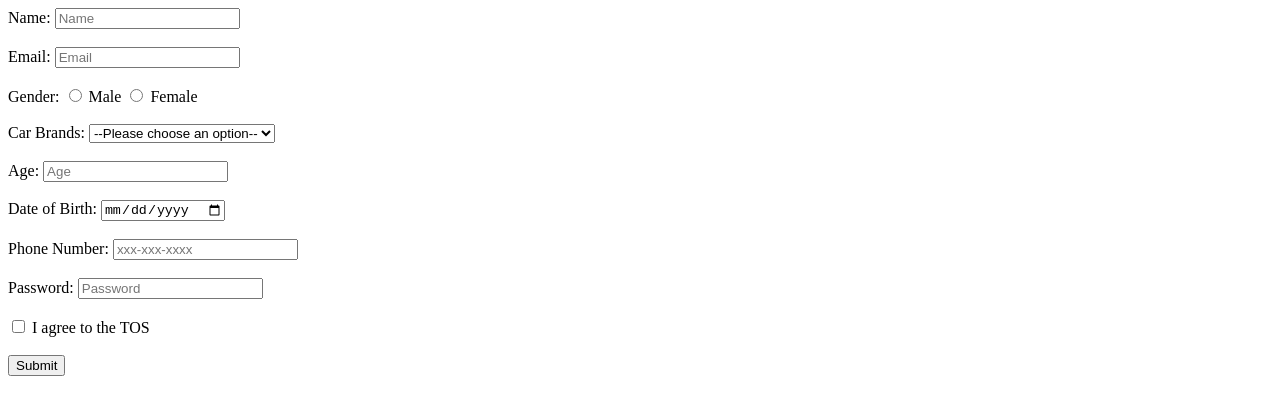
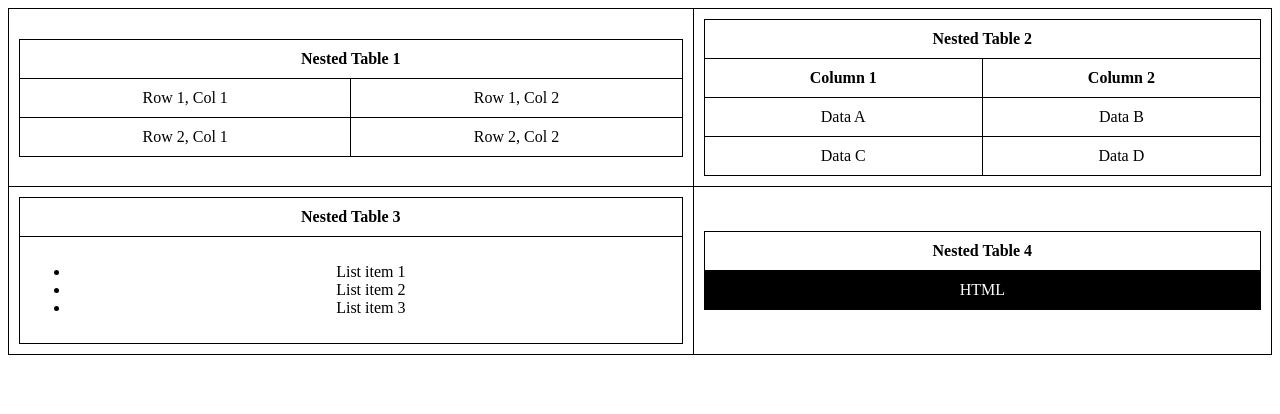
Before and after one commit to acciojob/signup-form-car-mohdminhaj12w33-dot, a website: page main.html in a window 1280 px wide. Drawn offline with Linux system fonts and the light colour scheme.

Commit message:
created a submission

```diff
--- a/main.html
+++ b/main.html
@@ -1,61 +1,95 @@
 <!DOCTYPE html>
 <html lang="en">
-<head>
-  <meta charset="UTF-8">
-  <title>Signup Form</title>
-</head>
-<body>
-  <form method="post">
+  <head>
+    <meta charset="UTF-8" />
+    <meta name="viewport" content="width=device-width, initial-scale=1.0" />
+    <title>Table</title>
+    <style>
+      table, th, td {
+        border: 1px solid black;
+        border-collapse: collapse;
+        padding: 10px;
+        text-align: center;
+      }
+      .black-cell {
+        background-color: black;
+        color: white;
+      }
+    </style>
+  </head>
+  <body>
+    <table style="width: 100%; height: 100%">
+      <tr>
+        <!-- Nested Table 1 -->
+        <td>
+          <table style="width: 100%;">
+            <tr>
+              <th colspan="2">Nested Table 1</th>
+            </tr>
+            <tr>
+              <td>Row 1, Col 1</td>
+              <td>Row 1, Col 2</td>
+            </tr>
+            <tr>
+              <td>Row 2, Col 1</td>
+              <td>Row 2, Col 2</td>
+            </tr>
+          </table>
+        </td>
 
-    <!-- Name -->
-    <label for="name">Name:</label>
-    <input type="text" id="name" name="name" placeholder="Name" required><br><br>
+        <!-- Nested Table 2 -->
+        <td>
+          <table style="width: 100%;">
+            <tr>
+              <th colspan="2">Nested Table 2</th>
+            </tr>
+            <tr>
+              <th>Column 1</th>
+              <th>Column 2</th>
+            </tr>
+            <tr>
+              <td>Data A</td>
+              <td>Data B</td>
+            </tr>
+            <tr>
+              <td>Data C</td>
+              <td>Data D</td>
+            </tr>
+          </table>
+        </td>
+      </tr>
 
-    <!-- Email -->
-    <label for="email">Email:</label>
-    <input type="email" id="email" name="email" placeholder="Email" required><br><br>
+      <tr>
+        <!-- Nested Table 3 -->
+        <td>
+          <table style="width: 100%;">
+            <tr>
+              <th colspan="1">Nested Table 3</th>
+            </tr>
+            <tr>
+              <td>
+                <ul>
+                  <li>List item 1</li>
+                  <li>List item 2</li>
+                  <li>List item 3</li>
+                </ul>
+              </td>
+            </tr>
+          </table>
+        </td>
 
-    <!-- Gender -->
-    <label>Gender:</label>
-    <input type="radio" id="gender_m" name="gender" value="male" required>
-    <label for="gender_m">Male</label>
-    <input type="radio" id="gender_f" name="gender" value="female">
-    <label for="gender_f">Female</label><br><br>
-
-    <!-- Car Brands -->
-    <label for="cars">Car Brands:</label>
-    <select id="cars" name="cars" required>
-      <option value="">--Please choose an option--</option>
-      <option value="toyota">Toyota</option>
-      <option value="honda">Honda</option>
-      <option value="ford">Ford</option>
-      <option value="bmw">BMW</option>
-      <option value="audi">Audi</option>
-    </select><br><br>
-
-    <!-- Age -->
-    <label for="age">Age:</label>
-    <input type="number" id="age" name="age" placeholder="Age" required><br><br>
-
-    <!-- DOB -->
-    <label for="dob">Date of Birth:</label>
-    <input type="date" id="dob" name="dob" required><br><br>
-
-    <!-- Phone Number -->
-    <label for="tel">Phone Number:</label>
-    <input type="tel" id="tel" name="tel" placeholder="xxx-xxx-xxxx"><br><br>
-
-    <!-- Password -->
-    <label for="password">Password:</label>
-    <input type="password" id="password" name="password" placeholder="Password" required><br><br>
-
-    <!-- TOS -->
-    <input type="checkbox" id="tos" name="tos" required>
-    <label for="tos">I agree to the TOS</label><br><br>
-
-    <!-- Submit Button -->
-    <button type="submit">Submit</button>
-
-  </form>
-</body>
+        <!-- Nested Table 4 -->
+        <td>
+          <table style="width: 100%;">
+            <tr>
+              <th>Nested Table 4</th>
+            </tr>
+            <tr>
+              <td class="black-cell">HTML</td>
+            </tr>
+          </table>
+        </td>
+      </tr>
+    </table>
+  </body>
 </html>
```
